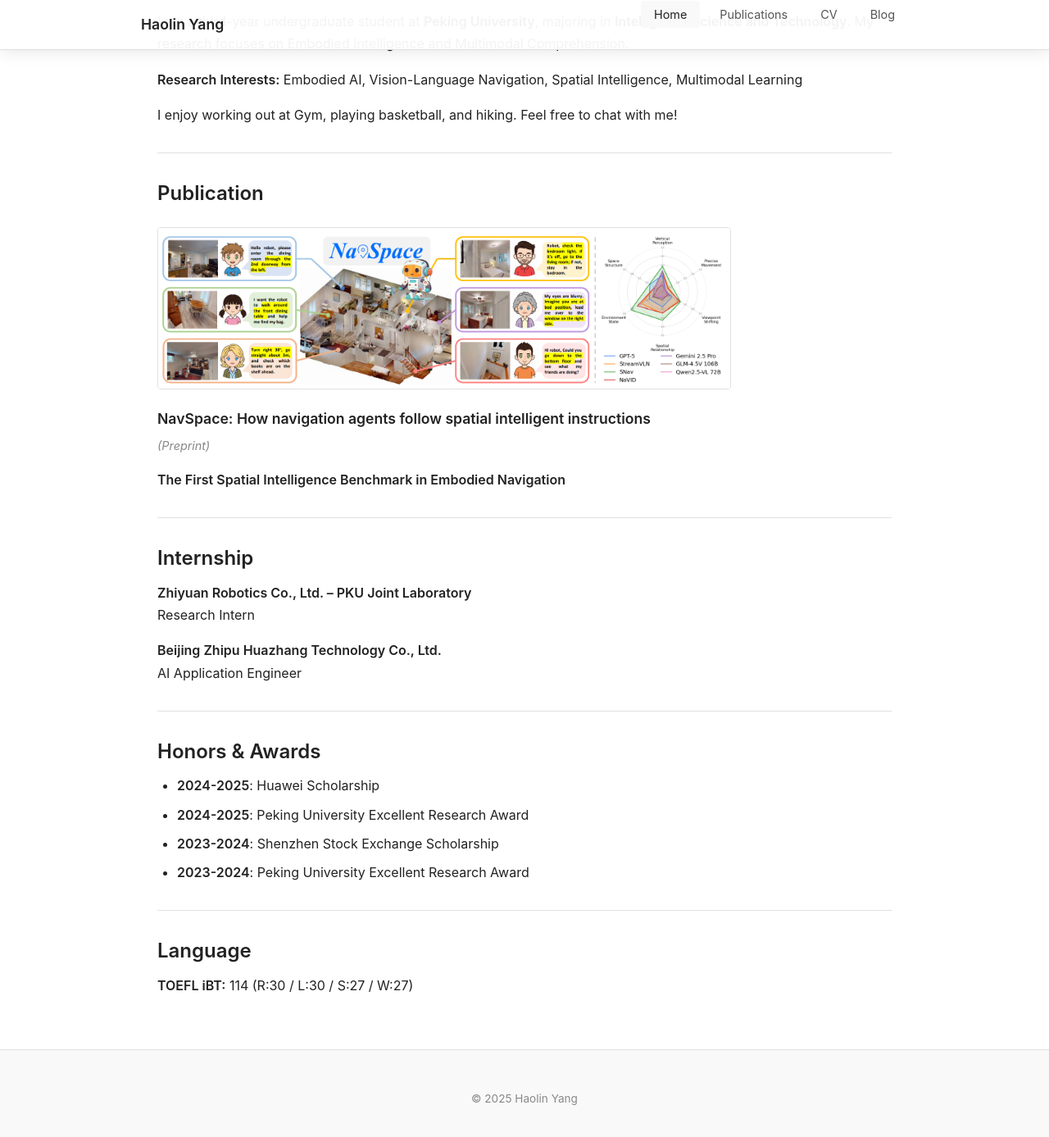
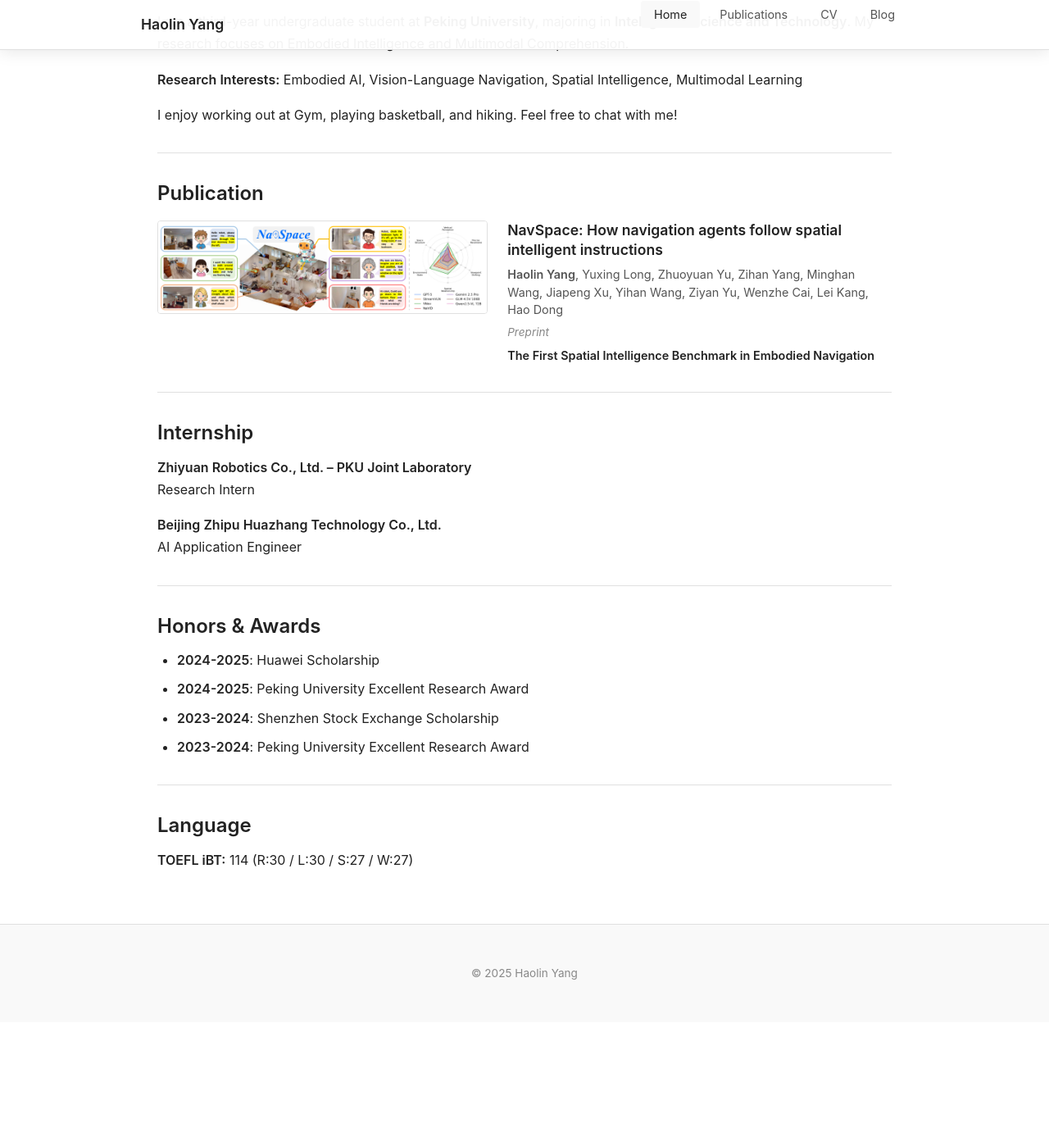
Before and after one commit to TidalHarley/TidalHarley.github.io, a Jekyll site: the page built from index.md, in a window 1280 px wide and 1400 px high, scrolled down 580 px. Shown: the top 1387 px of the window at 82% size. Built offline with Jekyll 4.4.1, drawn with Linux system fonts in a browser that asks for light colours; after the commit the page ends 1827 px from its top, so only the background shows below that.

Commit message:
Publication layout: image left, info right with authors

```diff
--- a/assets/css/style.css
+++ b/assets/css/style.css
@@ -245,36 +245,71 @@ li {
     display: none;
 }
 
-/* Publication 简洁样式 */
-.publication-simple {
-    margin: 1.5rem 0;
+/* Publication 左右布局 */
+.publication-row {
+    display: flex;
+    gap: 1.5rem;
+    align-items: flex-start;
+    margin: 1rem 0;
 }
 
-.publication-simple .publication-image {
+.publication-image-col {
+    flex: 0 0 45%;
+    max-width: 45%;
+}
+
+.publication-image-col img {
     width: 100%;
-    max-width: 700px;
     border: 1px solid var(--border-color);
     border-radius: 4px;
-    margin-bottom: 1rem;
 }
 
-.publication-simple .publication-title {
-    font-size: 1.1rem;
-    margin-bottom: 0.5rem;
+.publication-info-col {
+    flex: 1;
 }
 
-.publication-simple .publication-title a {
+.publication-info-col .publication-title {
+    font-size: 1.1rem;
+    margin-bottom: 0.4rem;
+    line-height: 1.4;
+}
+
+.publication-info-col .publication-title a {
     color: var(--text-primary);
 }
 
-.publication-simple .publication-title a:hover {
+.publication-info-col .publication-title a:hover {
     color: var(--accent-color);
 }
 
-.publication-simple .publication-venue {
+.publication-authors {
     font-size: 0.9rem;
+    color: var(--text-secondary);
+    margin-bottom: 0.3rem;
+    line-height: 1.5;
+}
+
+.publication-venue {
+    font-size: 0.85rem;
     color: var(--text-muted);
     font-style: italic;
+    margin-bottom: 0.3rem;
+}
+
+.publication-highlight {
+    font-size: 0.9rem;
+    margin-bottom: 0;
+}
+
+@media (max-width: 600px) {
+    .publication-row {
+        flex-direction: column;
+    }
+
+    .publication-image-col {
+        flex: none;
+        max-width: 100%;
+    }
 }
 
 /* 页脚 */
--- a/index.md
+++ b/index.md
@@ -30,17 +30,20 @@ I enjoy working out at Gym, playing basketball, and hiking. Feel free to chat wi
 
 ## Publication
 
-<div class="publication-simple">
-    <a href="https://arxiv.org/abs/2510.08173" target="_blank">
-        <img src="{{ '/assets/images/navspace.png' | relative_url }}" alt="NavSpace" class="publication-image">
-    </a>
-    <h3 class="publication-title">
+<div class="publication-row">
+    <div class="publication-image-col">
         <a href="https://arxiv.org/abs/2510.08173" target="_blank">
-            NavSpace: How navigation agents follow spatial intelligent instructions
+            <img src="{{ '/assets/images/navspace.png' | relative_url }}" alt="NavSpace">
         </a>
-    </h3>
-    <p class="publication-venue">(Preprint)</p>
-    <p><strong>The First Spatial Intelligence Benchmark in Embodied Navigation</strong></p>
+    </div>
+    <div class="publication-info-col">
+        <h3 class="publication-title">
+            <a href="https://arxiv.org/abs/2510.08173" target="_blank">NavSpace: How navigation agents follow spatial intelligent instructions</a>
+        </h3>
+        <p class="publication-authors"><strong>Haolin Yang</strong>, Yuxing Long, Zhuoyuan Yu, Zihan Yang, Minghan Wang, Jiapeng Xu, Yihan Wang, Ziyan Yu, Wenzhe Cai, Lei Kang, Hao Dong</p>
+        <p class="publication-venue">Preprint</p>
+        <p class="publication-highlight"><strong>The First Spatial Intelligence Benchmark in Embodied Navigation</strong></p>
+    </div>
 </div>
 
 ---
```
